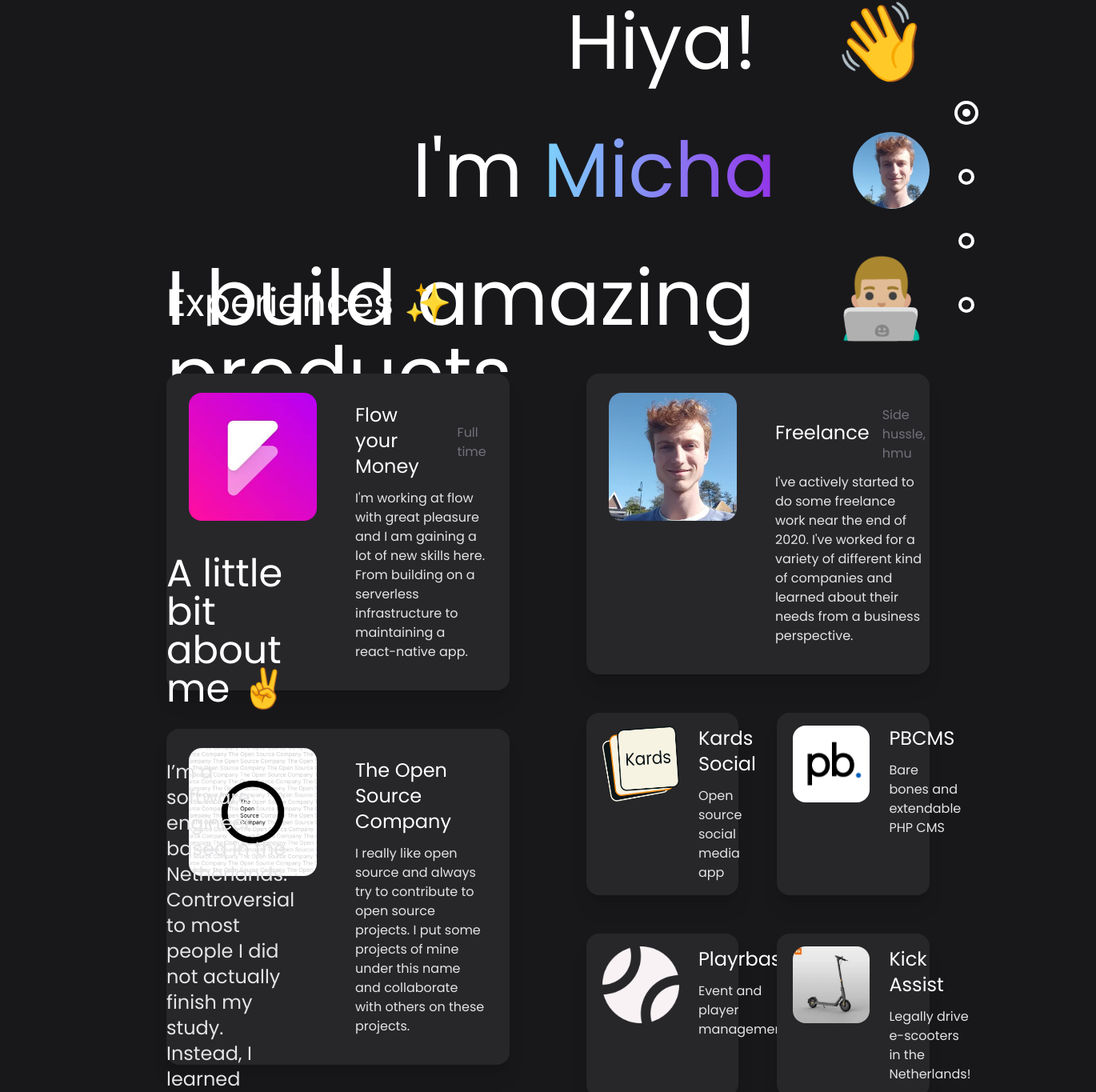
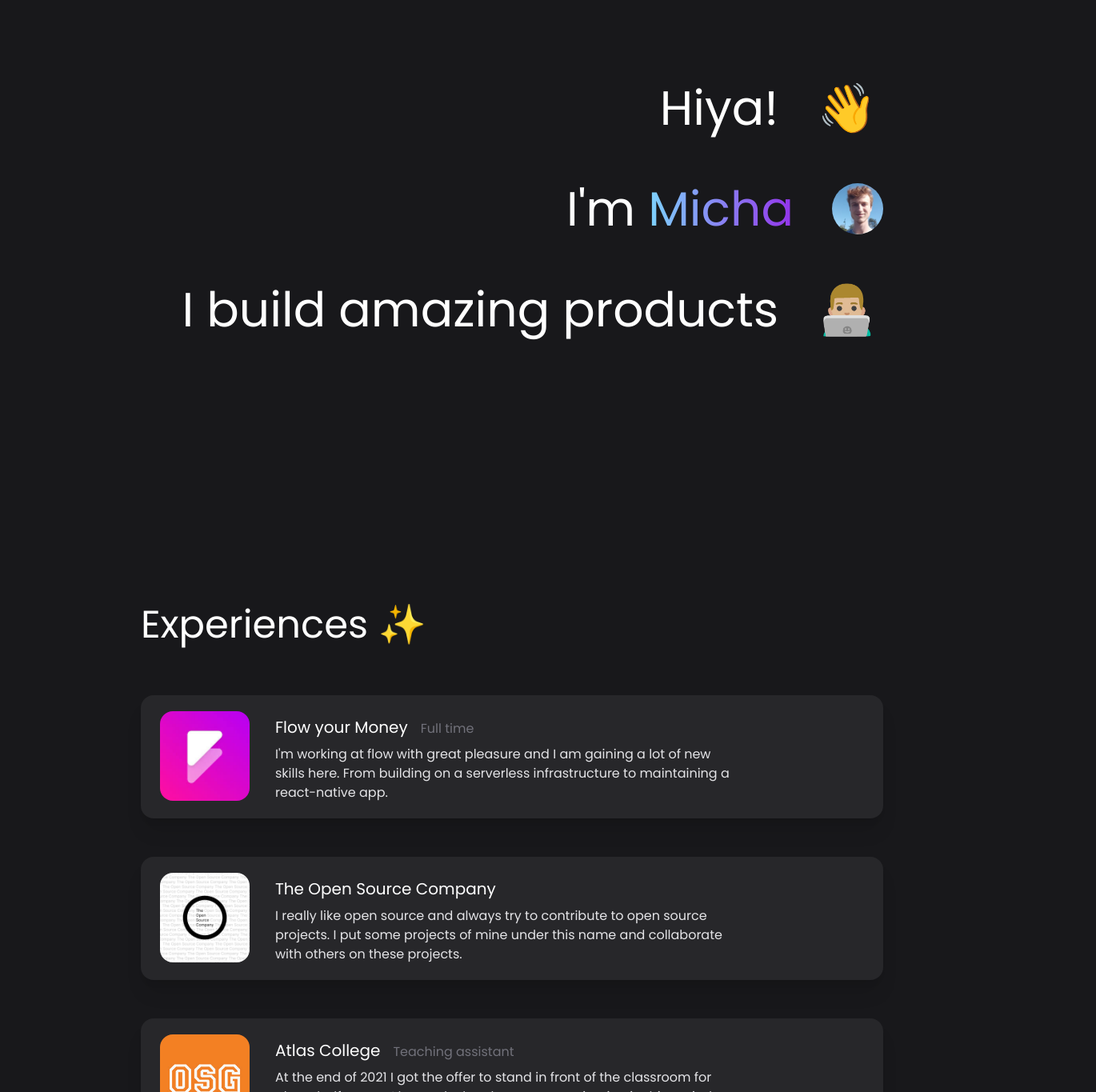
Before and after one commit to kearfy/portfolio, a Next.js app: page / in a window 1280 px wide. Shown: the part 139-1504 px from the top of the page at 80% size, 1370 px wide, since content can reach past the window. Built offline with nearby package versions, Linux system fonts and the light colour scheme.

Commit message:
Mobile stuff

```diff
--- a/components/ExperienceCard.tsx
+++ b/components/ExperienceCard.tsx
@@ -13,20 +13,22 @@ export default function ExperienceCard({
     logo: StaticImageData;
 }) {
     return (
-        <div className="bg-zinc-800 py-6 px-7 rounded-2xl flex gap-12 shadow-xl">
+        <div className="bg-zinc-800 py-5 pl-6 pr-8 rounded-2xl flex flex-col sm:flex-row gap-4 sm:gap-8 shadow-xl">
             <Image
                 src={logo}
                 alt={`${title} logo`}
-                className="rounded-2xl h-40 w-40"
+                className="rounded-2xl h-20 w-20 sm:h-28 sm:w-28"
             />
-            <div className="flex flex-col gap-3 py-3">
-                <div className="flex gap-4 items-center">
-                    <h3 className="text-2xl">{title}</h3>
+            <div className="flex flex-col gap-2 pt-1.5">
+                <div className="flex flex-wrap items-center">
+                    <h3 className="text-xl pr-4">{title}</h3>
                     {subtitle && (
-                        <span className="text-zinc-500 pt-1">{subtitle}</span>
+                        <span className="text-zinc-500 pt-1 pr-16">
+                            {subtitle}
+                        </span>
                     )}
                 </div>
-                <p className="text-zinc-200">{children}</p>
+                <p className="text-zinc-200 max-w-xl">{children}</p>
             </div>
         </div>
     );
@@ -46,17 +48,17 @@ export function SmallExperienceCard({
     return (
         <div
             className={
-                'bg-zinc-800 py-4 px-5 rounded-2xl flex gap-6 shadow-xl ' +
+                'bg-zinc-800 py-4 md:py-3 px-4 rounded-2xl flex flex-col md:flex-row gap-3 md:gap-6 shadow-xl ' +
                     className ?? ''
             }
         >
             <Image
                 src={logo}
                 alt={`${title} logo`}
-                className="rounded-2xl h-24 w-24"
+                className="rounded-2xl h-16 w-16"
             />
-            <div className="flex flex-col gap-3">
-                <h3 className="text-2xl">{title}</h3>
+            <div className="flex flex-col gap-1">
+                <h3 className="text-xl">{title}</h3>
                 <p className="text-zinc-200">{children}</p>
             </div>
         </div>
--- a/components/Sidebar/index.tsx
+++ b/components/Sidebar/index.tsx
@@ -11,7 +11,7 @@ export default function Sidebar({
     setActiveSection: (index: number) => unknown;
 }) {
     return (
-        <div className="w-36 h-screen flex flex-col justify-center items-center gap-12">
+        <div className="w-24 lg:w-36 h-screen flex flex-col justify-center items-center gap-8 lg:gap-12">
             {Array(sectionCount)
                 .fill(0)
                 .map((_, i) => (
--- a/pages/index.tsx
+++ b/pages/index.tsx
@@ -1,4 +1,4 @@
-import React, { useEffect, useState } from 'react';
+import React, { ReactNode, useEffect, useState } from 'react';
 import Head from '../components/Head';
 import Sidebar from '../components/Sidebar';
 import MeSummer from '../public/me-summer.webp';
@@ -37,38 +37,76 @@ export default function Home() {
         }, 3000);
     });
 
+    const Section = ({
+        children,
+        className,
+    }: {
+        children: ReactNode;
+        className?: string;
+    }) => (
+        <div
+            className={`2xl:h-screen py-24 2xl:py-0 sm:snap-start 2xl:snap-center px-4 sm:px-12 md:px-18 lg:px-28 xl:px-44 2xl:px-52 ${
+                className ?? ''
+            }`}
+        >
+            {children}
+        </div>
+    );
+
     return (
         <div className="w-screen h-screen">
             <Head />
             <div className="flex justify-between">
-                <div>
-                    <div className="h-screen snap-center flex flex-col justify-center items-end gap-16 px-52 text-8xl">
-                        <div className="flex gap-24">
+                <div className="w-full">
+                    <Section className="h-screen flex flex-col justify-center items-center md:items-start xl:items-end gap-24 md:gap-16 text-4xl text-center md:text-left md:text-5xl xl:text-6xl 2xl:text-7xl">
+                        {(() => {
+                            const Row = ({
+                                children,
+                            }: {
+                                children: ReactNode;
+                            }) => (
+                                <div className="flex flex-col md:flex-row xl:flex-row-reverse items-center gap-8 xl:gap-12 2xl:gap-20">
+                                    {children}
+                                </div>
+                            );
+
+                            return (
+                                <>
+                                    <Row>
+                                        <p className="text-6xl md:text-5xl xl:text-6xl 2xl:text-7xl xl:mr-2">
+                                            👋
+                                        </p>
                                         <p>Hiya!</p>
-                            <p>👋</p>
-                        </div>
-                        <div className="flex gap-24">
+                                    </Row>
+                                    <Row>
+                                        <Image
+                                            src={MeSummer}
+                                            alt="Micha"
+                                            className="rounded-full w-24 h-24 md:w-12 md:h-12 xl:h-16 xl:w-16 2xl:h-20 2xl:w-20"
+                                        />
                                         <p>
                                             I&apos;m{' '}
-                                <span className="text-transparent text-8xl bg-clip-text bg-gradient-to-r from-sky-300 to-purple-600">
+                                            <span className="text-transparent bg-clip-text bg-gradient-to-r from-sky-300 to-purple-600">
                                                 Micha
                                             </span>
                                         </p>
-                            <Image
-                                src={MeSummer}
-                                alt="Micha"
-                                className="rounded-full h-24 w-24"
-                            />
-                        </div>
-                        <div className="flex gap-24">
+                                    </Row>
+                                    <Row>
+                                        <p className="text-6xl md:text-5xl xl:text-6xl 2xl:text-7xl xl:mr-2">
+                                            👨🏼‍💻
+                                        </p>
                                         <p>I build amazing products</p>
-                            <p>👨🏼‍💻</p>
-                        </div>
-                    </div>
-                    <div className="h-screen snap-center flex items-center">
-                        <div className="w-full px-52">
-                            <h2 className="text-5xl mb-16">Experiences ✨</h2>
-                            <div className="flex gap-24">
+                                    </Row>
+                                </>
+                            );
+                        })()}
+                    </Section>
+                    <Section className="flex items-center h-fit">
+                        <div className="w-full">
+                            <h2 className="text-3xl sm:text-5xl mb-16">
+                                Experiences ✨
+                            </h2>
+                            <div className="flex gap-12 flex-col 2xl:flex-row 2xl:gap-24">
                                 <div className="flex flex-col gap-12 w-full">
                                     <ExperienceCard
                                         title="Flow your Money"
@@ -117,43 +155,46 @@ export default function Home() {
                                         about their needs from a business
                                         perspective.
                                     </ExperienceCard>
-                                    <div className="flex gap-12">
+                                    <div className="flex flex-col gap-6 sm:gap-12">
+                                        <div className="flex flex-col sm:flex-row gap-6 sm:gap-12">
                                             <SmallExperienceCard
                                                 title="Kards Social"
                                                 logo={LogoKards}
-                                            className="w-1/2"
+                                                className="sm:w-1/2"
                                             >
                                                 Open source social media app
                                             </SmallExperienceCard>
                                             <SmallExperienceCard
                                                 title="PBCMS"
                                                 logo={LogoPbcms}
-                                            className="w-1/2"
+                                                className="sm:w-1/2"
                                             >
-                                            Bare bones and extendable PHP CMS
+                                                Bare bones and extendable PHP
+                                                CMS
                                             </SmallExperienceCard>
                                         </div>
-                                    <div className="flex gap-12">
+                                        <div className="flex flex-col sm:flex-row gap-6 sm:gap-12">
                                             <SmallExperienceCard
                                                 title="Playrbase"
                                                 logo={LogoPlayrbase}
-                                            className="w-1/2"
+                                                className="sm:w-1/2"
                                             >
                                                 Event and player management
                                             </SmallExperienceCard>
                                             <SmallExperienceCard
                                                 title="Kick Assist"
                                                 logo={LogoScooter}
-                                            className="w-1/2"
+                                                className="sm:w-1/2"
                                             >
                                                 Legally drive e-scooters in the
                                                 Netherlands!
                                             </SmallExperienceCard>
                                         </div>
+                                    </div>
                                     <Link
                                         href="https://github.com/kearfy"
                                         target="_blank"
-                                        className="flex items-center justify-center mt-3 gap-6 hover:underline"
+                                        className="flex flex-col sm:flex-row items-center justify-center gap-6 hover:underline"
                                     >
                                         <Image
                                             src={LogoGithub}
@@ -167,14 +208,14 @@ export default function Home() {
                                 </div>
                             </div>
                         </div>
-                    </div>
-                    <div className="h-screen snap-center flex items-center">
-                        <div className="px-52 w-full flex gap-96 items-center">
-                            <div>
-                                <h2 className="text-5xl mb-16">
+                    </Section>
+                    <Section className="flex items-center">
+                        <div className="w-full flex flex-col xl:flex-row gap-24 xl:gap-16 justify-between items-center">
+                            <div className="max-w-3xl xl:max-w-2xl">
+                                <h2 className="text-3xl sm:text-5xl mb-16">
                                     A little bit about me ✌️
                                 </h2>
-                                <div className="flex flex-col gap-8 text-2xl text-zinc-200">
+                                <div className="flex flex-col gap-8 text-lg sm:text-2xl text-zinc-200">
                                     <p>
                                         I’m a software engineer based in the
                                         Netherlands. Controversial to most
@@ -211,13 +252,13 @@ export default function Home() {
                                     </p>
                                 </div>
                             </div>
-                            <div className="flex flex-col gap-16 pr-28 items-center">
+                            <div className="flex flex-col sm:flex-row-reverse justify-between max-w-3xl xl:flex-col gap-16 xl:pl-12 items-center w-full xl:w-fit flex-grow 2xl:flex-grow-0 2xl:pr-16">
                                 <Image
                                     src={MeWinter}
                                     alt="Micha"
                                     className="rounded-full w-48"
                                 />
-                                <div className="flex flex-col gap-2 mb-24">
+                                <div className="flex flex-col gap-2 xl:mb-24">
                                     <Quality
                                         emoji="📙"
                                         quality="Micha de Vries"
@@ -241,11 +282,13 @@ export default function Home() {
                                 </div>
                             </div>
                         </div>
-                    </div>
-                    <div className="h-screen snap-center flex flex-col justify-center items-center px-52">
-                        <h2 className="text-6xl mb-24">Interested? ☎️</h2>
-                        <div className="flex gap-16">
-                            <div className="flex flex-col gap-10">
+                    </Section>
+                    <Section className="flex flex-col justify-center items-center">
+                        <h2 className="text-3xl sm:text-5xl mb-12 sm:mb-24">
+                            Interested? ☎️
+                        </h2>
+                        <div className="flex flex-col sm:flex-row gap-8 lg:gap-16 mx-2 lg:mx-0">
+                            <div className="flex flex-col gap-6 sm:gap-10">
                                 <SocialCard
                                     logo={LogoDiscord}
                                     platform="Discord"
@@ -264,7 +307,7 @@ export default function Home() {
                                     href="https://www.instagram.com/kearfy"
                                 />
                             </div>
-                            <div className="flex flex-col gap-10">
+                            <div className="flex flex-col gap-6 sm:gap-10">
                                 <SocialCard
                                     logo={LogoTwitter}
                                     platform="Twitter"
@@ -288,9 +331,9 @@ export default function Home() {
                                 </div>
                             </div>
                         </div>
+                    </Section>
                 </div>
-                </div>
-                <div className="fixed top-0 right-0">
+                <div className="fixed top-0 right-0 hidden 2xl:block">
                     <Sidebar
                         {...{ sectionCount, activeSection, setActiveSection }}
                     />
@@ -298,11 +341,13 @@ export default function Home() {
 
                 <div
                     className={`fixed bottom-0 w-full flex justify-center pointer-events-none transition-all duration-250 ${
-                        inviteToScroll ? 'mb-16 opacity-100' : 'mb-0 opacity-0'
+                        inviteToScroll
+                            ? 'mb-8 sm:mb-16 opacity-100'
+                            : 'mb-0 opacity-0'
                     }`}
                 >
-                    <div className="bg-zinc-800 rounded-xl flex items-center gap-4 py-4 pl-5 pr-7 text-xl">
-                        <p className="text-3xl">👇</p>
+                    <div className="bg-zinc-800 rounded-xl flex items-center gap-4 py-4 pl-5 pr-7 text-base sm:text-xl mx-8 shadow-xl">
+                        <p className="text-2xl sm:text-3xl">👇</p>
                         <p>
                             Scroll down to check my work experience and learn
                             more about me!
```
Also changed, not shown: components/Quality.tsx (+5 -3 lines), components/SocialCard.tsx (+8 -4 lines). Lines whose indentation alone changed are shown as unchanged.
